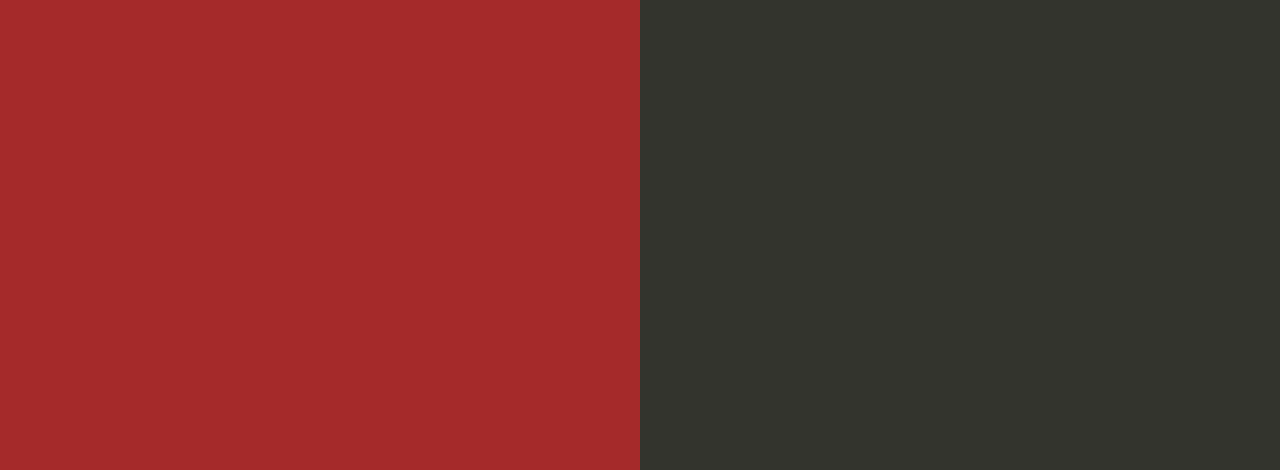
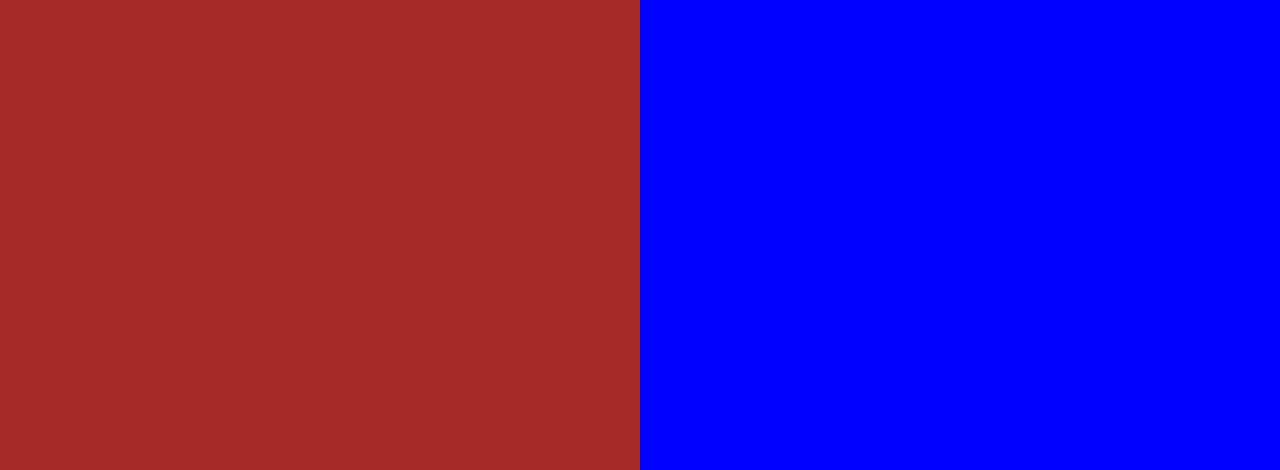
Before and after one commit to sudhakar1324/AWSCICDCodeDeploy1030, a plain HTML site: page index.html in a window 1280 px wide. Shown: the part 330-800 px from the top of the page. Drawn offline with Linux system fonts and the light colour scheme.

Commit message:
Update index.html

```diff
--- a/index.html
+++ b/index.html
@@ -49,7 +49,7 @@
         bottom: 0px;
         left: 50%;
 
-        background-color: #33342D;
+        background-color: #0000FF;
       }
 
       h1 {
```
